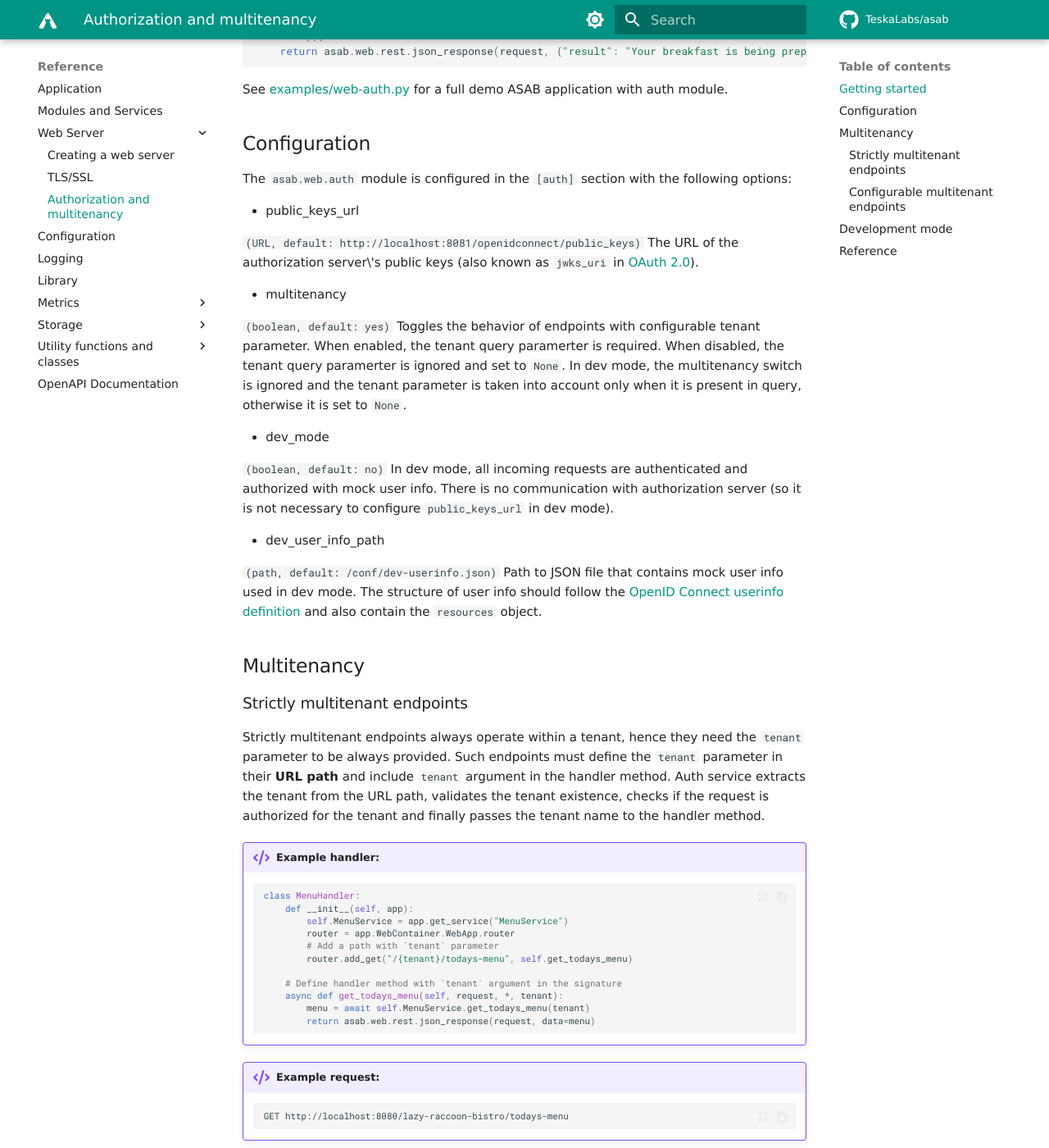
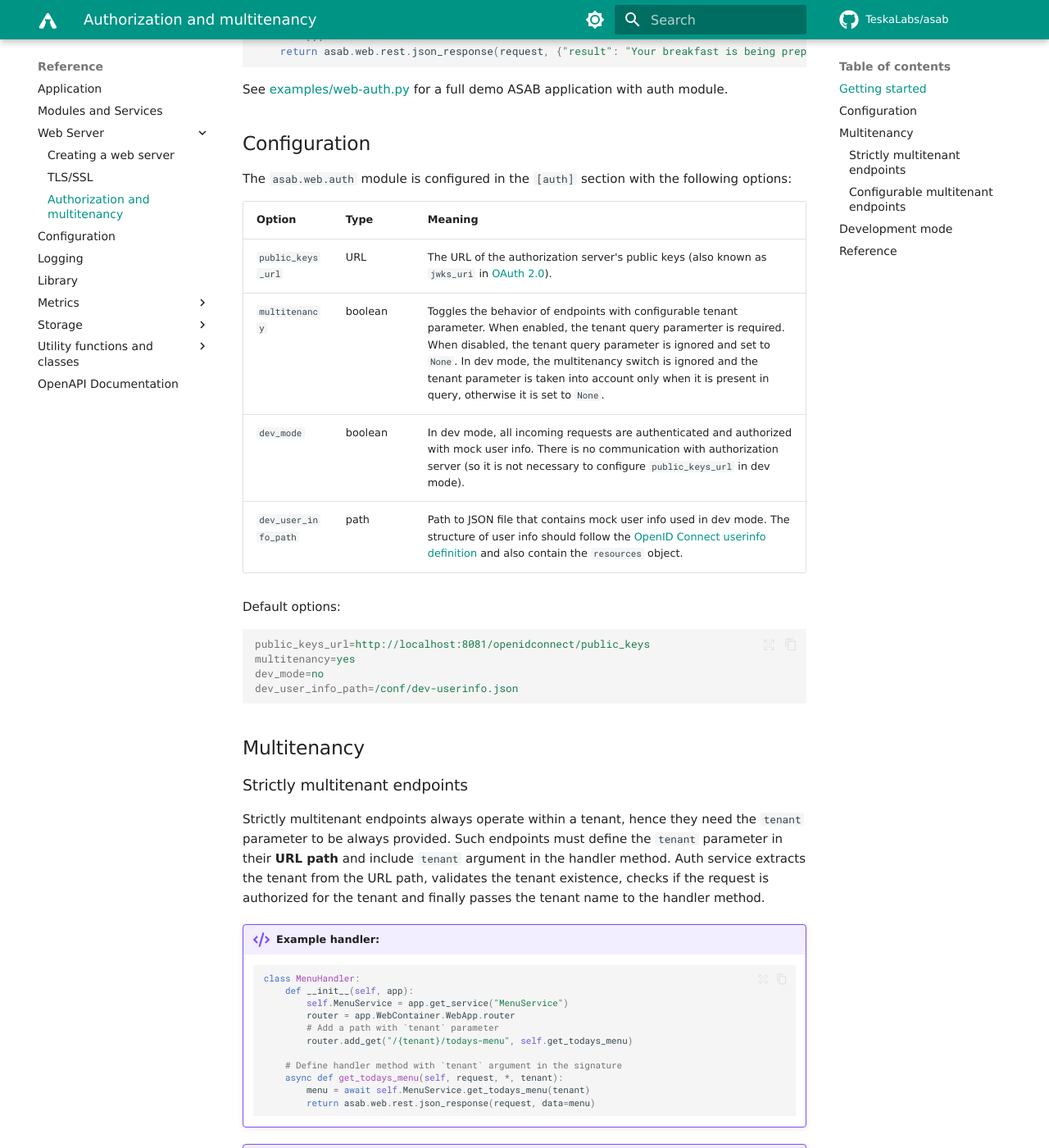
Before and after one commit to TeskaLabs/asab, an MkDocs documentation site: the page built from docs/reference/web/authorization_multitenancy.md, in a window 1280 px wide and 1400 px high, scrolled down 1171 px. Shown: the whole window at 82% size. Built offline with MkDocs 1.6.1 and Material for MkDocs 9.7.7, drawn with Linux system fonts in a browser that asks for light colours; some web fonts are replaced; comment, search, counter and statistics services are not loaded; some of the changed text lies outside the part shown.

Commit message:
Change formatting

````diff
--- a/docs/reference/web/authorization_multitenancy.md
+++ b/docs/reference/web/authorization_multitenancy.md
@@ -66,35 +66,21 @@ See [examples/web-auth.py](https://github.com/TeskaLabs/asab/blob/master/example
 The `asab.web.auth` module is configured
 in the `[auth]` section with the following options:
 
-- public_keys_url
+| Option | Type | Meaning |
+| --- | --- | --- |
+| `public_keys_url` | URL | The URL of the authorization server's public keys (also known as `jwks_uri` in [OAuth 2.0](https://www.rfc-editor.org/rfc/rfc8414#section-2)). |
+| `multitenancy` | boolean | Toggles the behavior of endpoints with configurable tenant parameter. When enabled, the tenant query paramerter is required. When disabled, the tenant query parameter is ignored and set to `None`. In dev mode, the multitenancy switch is ignored and the tenant parameter is taken into account only when it is present in query, otherwise it is set to `None`. |
+| `dev_mode` | boolean | In dev mode, all incoming requests are authenticated and authorized with mock user info. There is no communication with authorization server (so it is not necessary to configure `public_keys_url` in dev mode).
+| `dev_user_info_path` | path | Path to JSON file that contains mock user info used in dev mode. The structure of user info should follow the [OpenID Connect userinfo definition](https://openid.net/specs/openid-connect-core-1_0.html#UserInfoResponse) and also contain the `resources` object.
 
-`(URL, default: http://localhost:8081/openidconnect/public_keys)` The
-URL of the authorization server\'s public keys (also known as `jwks_uri`
-in [OAuth 2.0](https://www.rfc-editor.org/rfc/rfc8414#section-2)).
+Default options:
 
-- multitenancy
-
-`(boolean, default: yes)` Toggles the behavior of endpoints with
-configurable tenant parameter. When enabled, the tenant query paramerter
-is required. When disabled, the tenant query paramerter is ignored and
-set to `None`. In dev mode, the multitenancy switch is ignored and the
-tenant parameter is taken into account only when it is present in query,
-otherwise it is set to `None`.
-
-- dev_mode
-
-`(boolean, default: no)` In dev mode, all incoming requests are
-authenticated and authorized with mock user info. There is no
-communication with authorization server (so it is not necessary to
-configure `public_keys_url` in dev mode).
-
-- dev_user_info_path
-
-`(path, default: /conf/dev-userinfo.json)` Path to JSON file that
-contains mock user info used in dev mode. The structure of user info
-should follow the [OpenID Connect userinfo
-definition](https://openid.net/specs/openid-connect-core-1_0.html#UserInfoResponse)
-and also contain the `resources` object.
+```ini
+public_keys_url=http://localhost:8081/openidconnect/public_keys
+multitenancy=yes
+dev_mode=no
+dev_user_info_path=/conf/dev-userinfo.json
+```
 
 ## Multitenancy
 
@@ -130,17 +116,17 @@ checks if the request is authorized for the tenant and finally passes the tenant
 
 ### Configurable multitenant endpoints
 
-Configurable multitenant endpoints usually operate within a tenant, but
-they can also operate in tenantless mode if the application is
-configured so. When you create an endpoint *without* `tenant` parameter
-in the URL path and *with* `tenant` argument in the handler method, the
-Auth service will either expect the `tenant` parameter to be provided in
-the **URL query** if mutlitenancy is enabled, or to not be provided at
-all if multitenancy is disabled. Use the `multitenancy` boolean switch
-in the `[auth]` config section to control the multitenancy setting.
+Configurable multitenant endpoints usually operate within a tenant, but they can also operate in tenantless mode if the application is configured so.
+
+When you create an endpoint *without* `tenant` parameter in the URL path and *with* `tenant` argument in the handler method, the
+Auth service will either expect the `tenant` parameter
+to be provided in the **URL query** if mutlitenancy is enabled,
+or to not be provided at all if multitenancy is disabled.
+
+Use the `multitenancy` boolean switch in the `[auth]` config section to control the multitenancy setting.
 
 
-If multitenancy is **enabled**, the request\'s **query string** must include a tenant parameter.
+If multitenancy is **enabled**, the request's **query string** must include a tenant parameter.
 Requests without the tenant query result in Bad request (HTTP 400).
 
 If multitenancy is **disabled**, the tenant argument in the handler method is set to `None`.
@@ -166,15 +152,15 @@ Any `tenant` parameter in the query string is ignored.
 
 	1. with multitenancy on:.
 
-	```
-	GET http://localhost:8080/todays-menu?tenant=lazy-raccoon-bistro
-	```
+		```
+		GET http://localhost:8080/todays-menu?tenant=lazy-raccoon-bistro
+		```
 
 	2. with multitenancy off:
 
-	```
-	GET http://localhost:8080/todays-menu
-	```
+		```
+		GET http://localhost:8080/todays-menu
+		```
 
 ## Development mode
 
````
